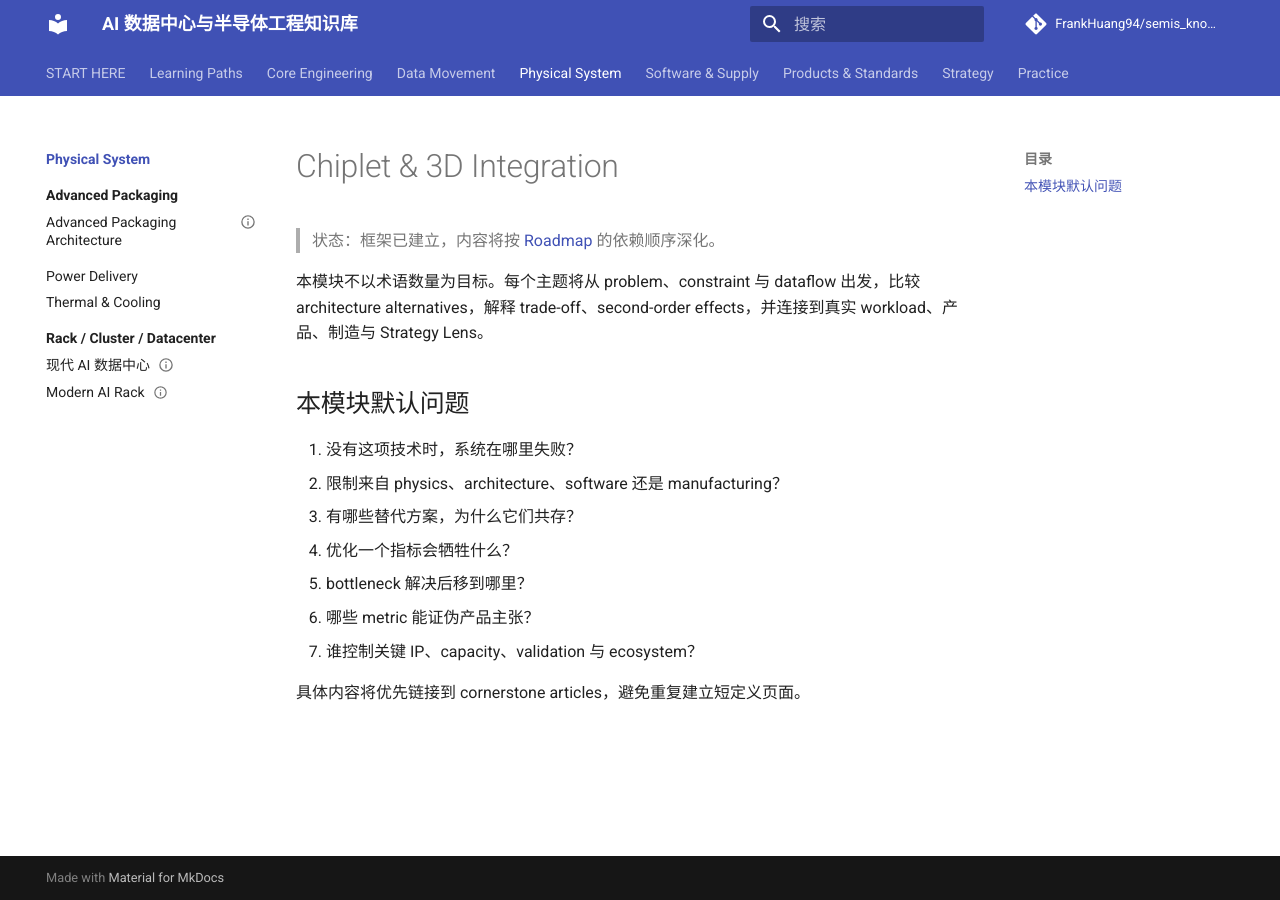
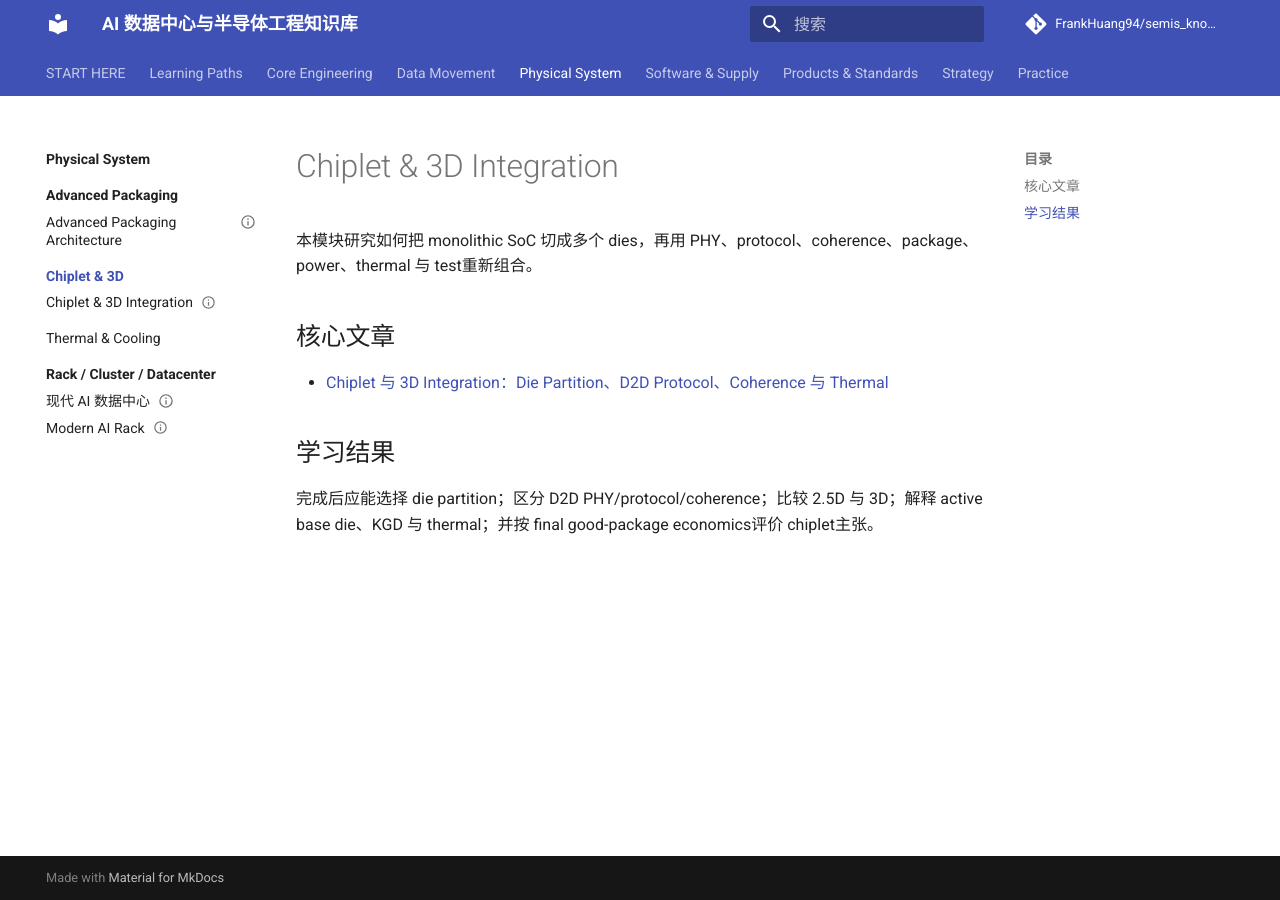
Before and after one commit to FrankHuang94/semis_knowledge_gpt_chinese, an MkDocs documentation site: the page built from docs/17_chiplet_3d_integration/index.md, in a window 1280 px wide. Built offline with MkDocs 1.6.1 and Material for MkDocs 9.7.7, drawn with Linux system fonts in a browser that asks for light colours; comment, search, counter and statistics services are not loaded.

Commit message:
docs: add switch DPU and chiplet 3D curriculum

```diff
--- a/docs/14_switch_nic_dpu/index.md
+++ b/docs/14_switch_nic_dpu/index.md
@@ -1,17 +1,11 @@
 # Switch / NIC / DPU
 
-> 状态：框架已建立，内容将按 [Roadmap](https://github.com/FrankHuang94/semis_knowledge_gpt_chinese/blob/main/ROADMAP.md) 的依赖顺序深化。
+本模块追踪 packet 从 fiber/electrical link 穿过 switch pipeline、NIC queues 与 PCIe DMA，最终进入 host 或 GPU memory。
 
-本模块不以术语数量为目标。每个主题将从 problem、constraint 与 dataflow 出发，比较 architecture alternatives，解释 trade-off、second-order effects，并连接到真实 workload、产品、制造与 Strategy Lens。
+## 核心文章
 
-## 本模块默认问题
+- [Switch、NIC 与 DPU：Packet、DMA、Offload 与 Infrastructure Isolation](switch_nic_dpu.md)
 
-1. 没有这项技术时，系统在哪里失败？
-2. 限制来自 physics、architecture、software 还是 manufacturing？
-3. 有哪些替代方案，为什么它们共存？
-4. 优化一个指标会牺牲什么？
-5. bottleneck 解决后移到哪里？
-6. 哪些 metric 能证伪产品主张？
-7. 谁控制关键 IP、capacity、validation 与 ecosystem？
+## 学习结果
 
-具体内容将优先链接到 cornerstone articles，避免重复建立短定义页面。
+完成后应能区分 switch、NIC、SmartNIC 与 DPU；画出 fast/slow path；解释 DMA、RDMA、offload、queue 与 trust boundary；并用 CPU savings、tail、power、software lifecycle 与 failure domain评价产品。
--- a/docs/17_chiplet_3d_integration/index.md
+++ b/docs/17_chiplet_3d_integration/index.md
@@ -1,17 +1,11 @@
 # Chiplet & 3D Integration
 
-> 状态：框架已建立，内容将按 [Roadmap](https://github.com/FrankHuang94/semis_knowledge_gpt_chinese/blob/main/ROADMAP.md) 的依赖顺序深化。
+本模块研究如何把 monolithic SoC 切成多个 dies，再用 PHY、protocol、coherence、package、power、thermal 与 test重新组合。
 
-本模块不以术语数量为目标。每个主题将从 problem、constraint 与 dataflow 出发，比较 architecture alternatives，解释 trade-off、second-order effects，并连接到真实 workload、产品、制造与 Strategy Lens。
+## 核心文章
 
-## 本模块默认问题
+- [Chiplet 与 3D Integration：Die Partition、D2D Protocol、Coherence 与 Thermal](chiplet_3d.md)
 
-1. 没有这项技术时，系统在哪里失败？
-2. 限制来自 physics、architecture、software 还是 manufacturing？
-3. 有哪些替代方案，为什么它们共存？
-4. 优化一个指标会牺牲什么？
-5. bottleneck 解决后移到哪里？
-6. 哪些 metric 能证伪产品主张？
-7. 谁控制关键 IP、capacity、validation 与 ecosystem？
+## 学习结果
 
-具体内容将优先链接到 cornerstone articles，避免重复建立短定义页面。
+完成后应能选择 die partition；区分 D2D PHY/protocol/coherence；比较 2.5D 与 3D；解释 active base die、KGD 与 thermal；并按 final good-package economics评价 chiplet主张。
--- a/mkdocs.yml
+++ b/mkdocs.yml
@@ -96,7 +96,9 @@
       - Scale-out Networking:
           - 模块入口: 13_scale_out_networking/index.md
           - AI Ethernet & RDMA: 13_scale_out_networking/ai_ethernet_rdma.md
-      - Switch / NIC / DPU: 14_switch_nic_dpu/index.md
+      - Switch / NIC / DPU:
+          - 模块入口: 14_switch_nic_dpu/index.md
+          - Switch, NIC & DPU: 14_switch_nic_dpu/switch_nic_dpu.md
       - Optics:
           - 模块入口: 15_optics/index.md
           - Datacenter Optics: 15_optics/datacenter_optics.md
@@ -104,7 +106,9 @@
       - Advanced Packaging:
           - 模块入口: 16_advanced_packaging/index.md
           - Advanced Packaging Architecture: 16_advanced_packaging/advanced_packaging.md
-      - Chiplet & 3D: 17_chiplet_3d_integration/index.md
+      - Chiplet & 3D:
+          - 模块入口: 17_chiplet_3d_integration/index.md
+          - Chiplet & 3D Integration: 17_chiplet_3d_integration/chiplet_3d.md
       - Power Delivery: 18_power_delivery/index.md
       - Thermal & Cooling: 19_thermal_cooling/index.md
       - Rack / Cluster / Datacenter:
```
Also changed, not shown: CHANGELOG.md (+3 -0 lines), README.md (+2 -2 lines), ROADMAP.md (+12 -0 lines), docs/01_learning_paths/ai_datacenter_core.md (+2 -2 lines), docs/14_switch_nic_dpu/switch_nic_dpu.md (added, +211 -0 lines), docs/17_chiplet_3d_integration/chiplet_3d.md (added, +202 -0 lines), docs/index.md (+2 -0 lines), 2 other files.
